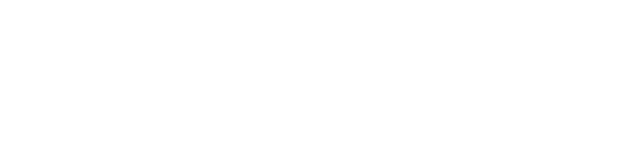
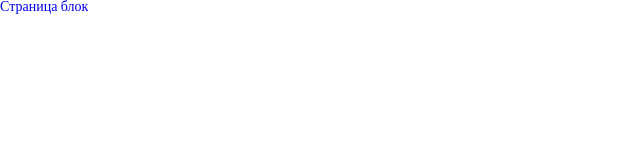
Before and after one commit to firemurashka/mimo-first, a plain HTML site: page index.html in a window 1280 px wide. Shown: the full height of the page, 0-640 px from the left. Drawn offline with Linux system fonts and the light colour scheme.

Commit message:
commit 03 - add link

```diff
--- a/index.html
+++ b/index.html
@@ -22,7 +22,9 @@
                 <!-- ограничивающий контейнер БЭМ элемент и технический класс -->
                 <div class="header__container _container"></div>
             </header>
-            <main class="page"></main>
+            <main class="page">
+					<a href="blog01.html">Страница блок</a>
+				</main>
             <footer class="footer"></footer>
         </div>
         <script src=" js/script.js"></script>
```
